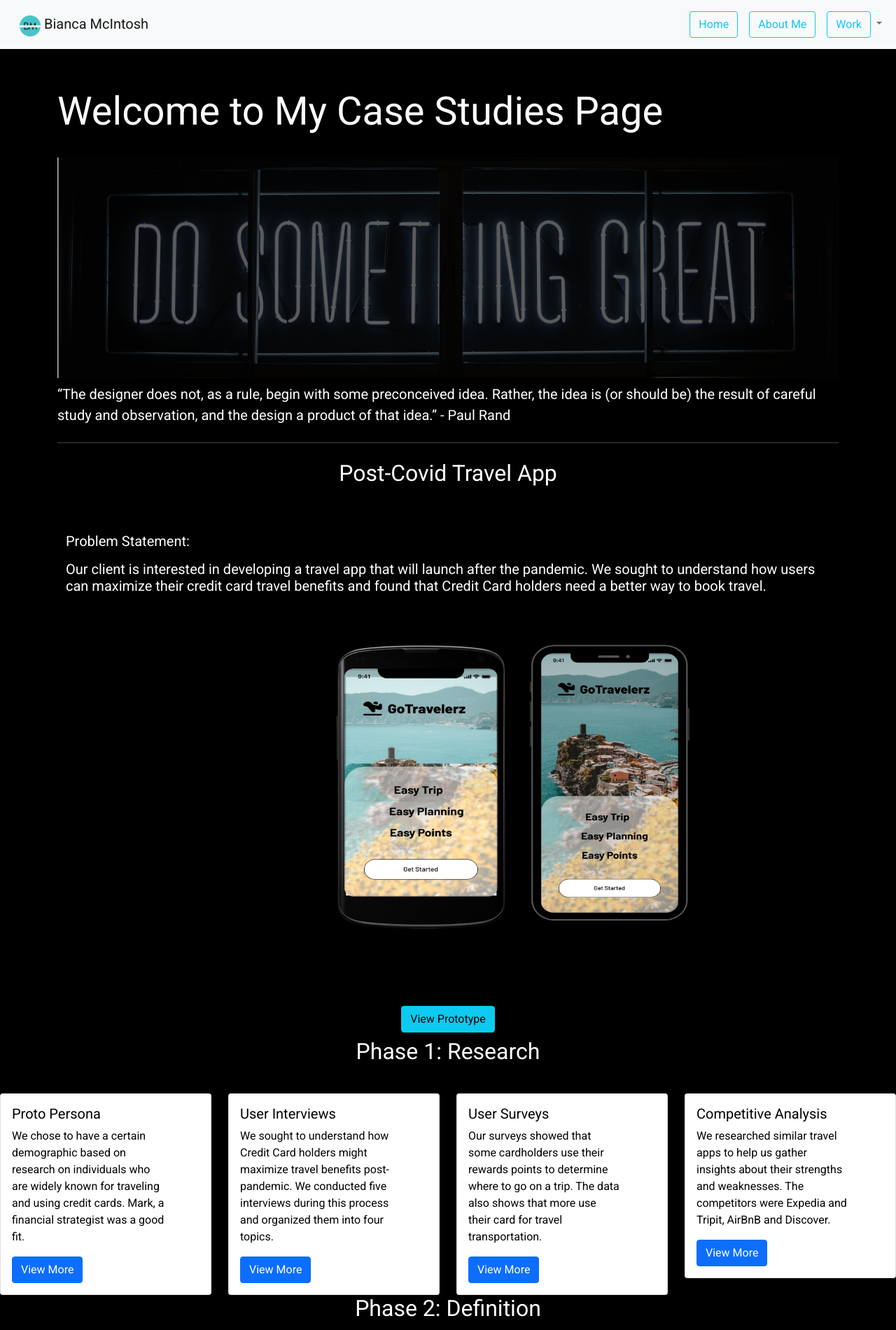
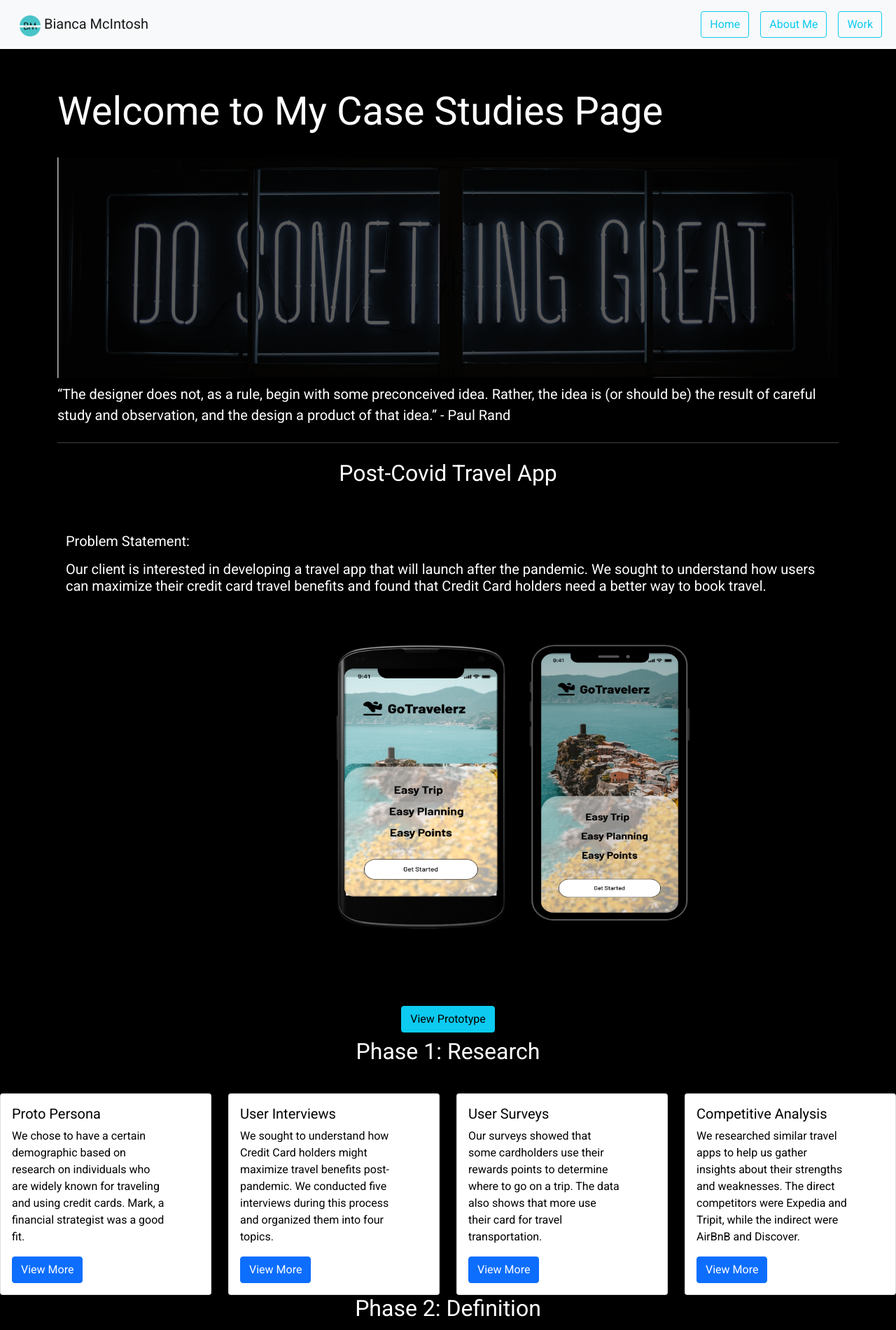
Before and after one commit to BeTheDesign/UX_UI_HW_20, a plain HTML site: page index.html in a window 1280 px wide. Shown: the top 1900 px of the page at 70% size. Drawn offline with nearby package versions, Linux system fonts and the light colour scheme.

Commit message:
updates to case study.

```diff
--- a/index.html
+++ b/index.html
@@ -74,12 +74,9 @@
     <a class="nav-link active" aria-current="page" href="#"><button type="button" class="btn btn-outline-info">About Me</button> </a>
     </li>
      <li class="nav-item dropdown">
-    <a class="nav-link dropdown-toggle"id="navbardrop" data-toggle="dropdown" aria-current="page" href="#">
-    <button  type="button" class="btn btn-outline-info">Work
+    <a class="nav-link active" aria-current="page" href="#"><button  type="button" class="btn btn-outline-info">Work</button> </a>
 
-     </button> </a>
-
-     <ul class="dropdown-menu">
+    <!--  <ul class="dropdown-menu">
           <li><a class="dropdown-item" href="#">Research</a></li>
           <li><a class="dropdown-item" href="#">Definition</a></li>
           <li><a class="dropdown-item" href="#">Ideation</a></li>
@@ -89,7 +86,7 @@
       </ul>
     </li>
      </div>
-    </div>
+    </div> -->
   </nav>
 
     <!-- Dropdown -->
@@ -184,7 +181,7 @@
           <div class="card-body">
             <h5 class="card-title">Competitive Analysis</h5>
             <p class="card-text">We researched similar travel apps to help us gather insights about their strengths and weaknesses.
-                The competitors were Expedia and Tripit, AirBnB and Discover.
+                The direct competitors were Expedia and Tripit, while the indirect were AirBnB and Discover.
             </p>
             <a href="#" class="btn btn-primary">View More</a>
           </div>
@@ -463,8 +460,7 @@
           </div>
           <div class="card-body">
             <h5 class="card-title">Future Iterations</h5>
-            <p class="card-text"> Here are some future iterations we would like to be able to have, CTA that would encourage users to navigate from the rewards page to the trips page.
-
+            <p class="card-text"> Here are some future iterations we would like to be able to have, CTA that would encourage users to navigate from the rewards page to the trips page and geolocation capabilities.
             </p>
             <a href="#" class="btn btn-primary">View More</a>
           </div>
```
